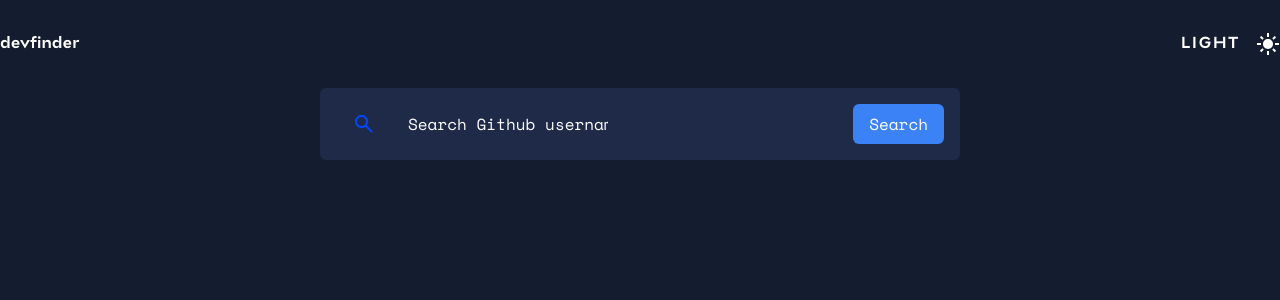
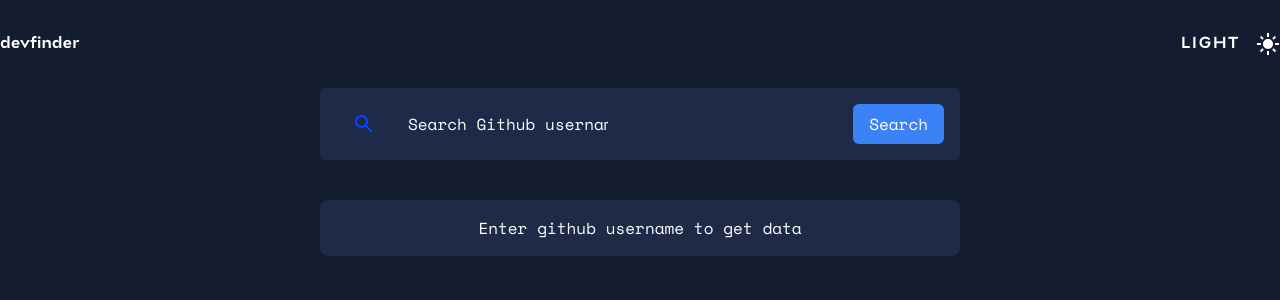
Before and after one commit to IskDev0/Search_Github_User, a Vue app: page / in a window 1280 px wide. Shown: the top 300 px of the page. Built offline with nearby package versions, Linux system fonts and the light colour scheme.

Commit message:
added empty section

```diff
--- a/src/App.vue
+++ b/src/App.vue
@@ -4,6 +4,7 @@ import TheInput from "./components/TheInput.vue";
 import {ref} from "vue";
 import UserCard from "./components/UserCard.vue";
 import TheLoader from "./components/TheLoader.vue";
+import EmptySection from "./components/EmptySection.vue"
 
 let info = ref()
 
@@ -29,6 +30,7 @@ let getData = (data) => {
     <main class="main container mx-auto">
       <TheInput @send="getData"/>
       <UserCard v-if="info" :info="info"/>
+      <EmptySection v-else />
       <TheLoader v-if="isLoaded"/>
     </main>
   </div>
--- /dev/null
+++ b/src/components/EmptySection.vue
@@ -0,0 +1,9 @@
+<template>
+  <div class="bg-[#1F2A48] mt-10 w-1/2 mx-auto py-4 rounded-lg">
+    <h1 class="text-center">Enter github username to get data</h1>
+  </div>
+</template>
+
+<script>
+
+</script>
```
